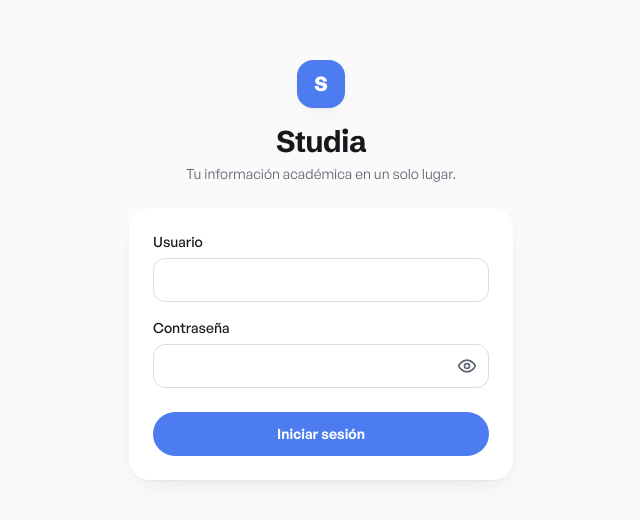
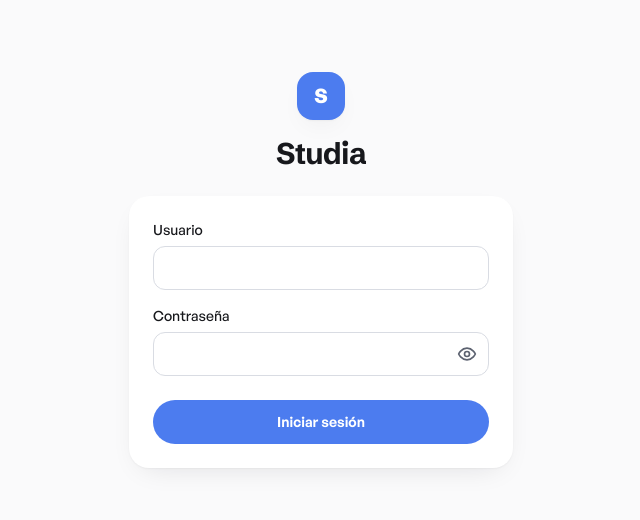
Before and after one commit to Mark436/Clase, a React (Vite) app: page / in a window 1280 px wide. Shown: the part 130-650 px from the top of the page, without its empty margins (319-959 px from the left). Built offline with nearby package versions, Linux system fonts and the light colour scheme; no server answers; what sith-api-client would draw is missing.

Commit message:
Update LoginPage.tsx

```diff
--- a/src/features/auth/LoginPage.tsx
+++ b/src/features/auth/LoginPage.tsx
@@ -18,9 +18,6 @@ export function LoginPage() {
           <h1 className="font-display text-3xl font-bold tracking-tight text-on-background">
             Studia
           </h1>
-          <p className="mt-1 text-sm text-on-surface-variant">
-            Tu información académica en un solo lugar.
-          </p>
         </header>
 
         <Card className="p-6">
```
